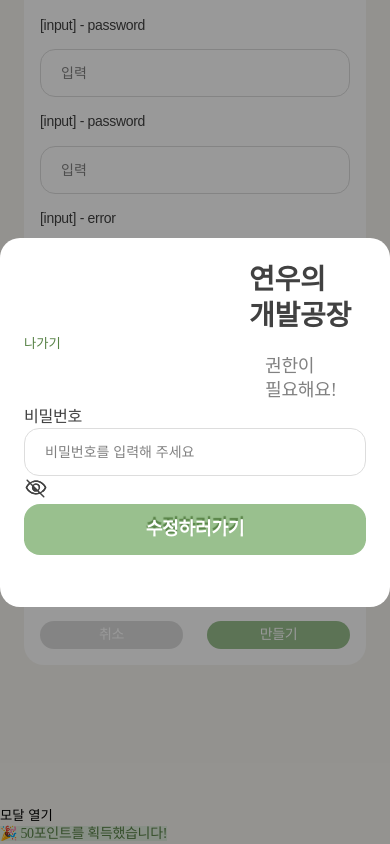
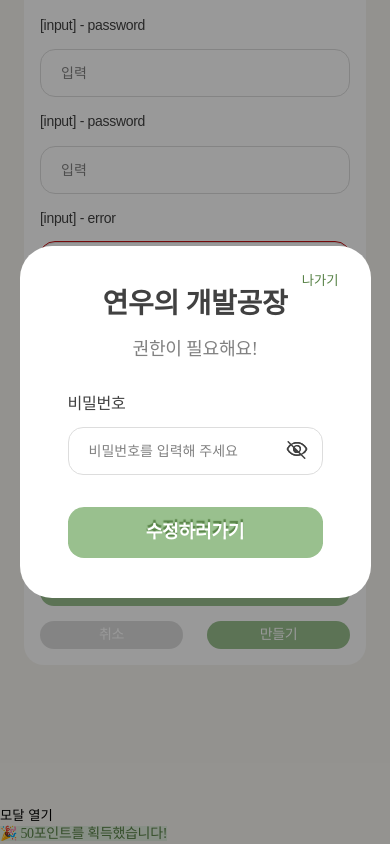
Before and after one commit to team3-forestOfStudy/team3-forest-of-study, a React (Create React App) app in the folder web/: page / in a window 390 px wide. Both pictures are taken after a click on the button "모달 열기". Shown: the part 3739-4583 px from the top of the page. Built offline with nearby package versions, Linux system fonts and the light colour scheme; a web font is replaced by a local one.

Commit message:
[feat] Modal 구현 완료 반응형이랑 세세한 레이아웃 수정 필요

```diff
--- a/web/src/components/PasswordModal.js
+++ b/web/src/components/PasswordModal.js
@@ -1,28 +1,30 @@
 import "../styles/ButtonType01.css";
 import "../styles/PasswordModal.css";
 import React, { useState } from "react";
-import Button01 from "../components/ButtonType01";
 import Modal from "./Modal";
 import { Title } from "../mock/Title.js";
-import eyeInvisible  from "../assets/icons/eyes.svg"
-import  eyeVisible from "../assets/icons/visible.svg"
+import eyeInvisible from "../assets/icons/eyes.svg";
+import eyeVisible from "../assets/icons/visible.svg";
 
-
-const PASSWORD_MIN_LENGTH = 8
+const PASSWORD_MIN_LENGTH = 8;
 
 const message = {
   passwordEmpty: "비밀번호를 입력해주세요",
   passwordShort: `비밀번호를 ${PASSWORD_MIN_LENGTH}자 이상을 입력해 주세요.`,
-}
-
+};
 
 export default function PasswordModal({ onClose }) {
   const [open, setOpen] = useState(false);
-  const [password, setPassword] = useState("")
+  const [password, setPassword] = useState("");
   const [showPassword, setShowPassword] = useState(false);
   const [passwordError, setPasswordError] = useState("");
 
-  const handleCubmit = () => {
+  const handleClose = () => {
+    setOpen(false);
+    if (onClose) onClose();
+  };
+
+  const handleSubmit = () => {
     if (!password) {
       setPasswordError(message.passwordEmpty);
       return;
@@ -33,26 +35,30 @@ export default function PasswordModal({ onClose }) {
       return;
     }
 
-    setPasswordError("∫")
+    setPasswordError("");
     //API호출 함수 첨가 가능
-    //밑에는 모달 닫기만이지만 첨가 가능
-    if (onClose) onClose();
-    setOpen(false)
-  }
+
+    handleClose();
+  };
 
   return (
     <>
-      <button onClick={() => setOpen(true)}>모달 열기</button>
+      <button type="button" onClick={() => setOpen(true)}>
+        모달 열기
+      </button>
 
-      <Modal isOpen={open} onClose={() => setOpen(false)} >
+      <Modal isOpen={open} onClose={() => setOpen(false)}>
         <h1 className="g_sub_text01 title">{Title}</h1>
-        <button className="green_700 exit" onClick={onClose}>
+        <button className="green_700 exit" onClick={handleClose}>
           나가기
         </button>
         <h3 className="g_sub_text03 gray_600 fw_l h3"> 권한이 필요해요!</h3>
 
         <div>
-          <label htmlFor="password" className="g_sub_text05 fw_l">비밀번호</label>
+          <label htmlFor="password" className="g_sub_text05 fw_l">
+            비밀번호
+          </label>
+          <div className="input-wrapper">
             <input
               id="password"
               className="password"
@@ -65,7 +71,7 @@ export default function PasswordModal({ onClose }) {
               type="button"
               className="password-toggle-button"
               aria-label={showPassword ? "비밀번호 숨기기" : "비밀번호 보기"}
-          onClick={() => setPassword((prev) => !prev)}
+              onClick={() => setShowPassword((prev) => !prev)}
             >
               <img
                 className="password-toggle-icon"
@@ -79,11 +85,11 @@ export default function PasswordModal({ onClose }) {
             </button>
           </div>
 
-        <button className="Button01 w100">
+        </div>
+
+        <button className="Button01 w100" type="button" onClick={handleSubmit}>
           <p className="bg_green_300 g_sub_text03 p">수정하러가기</p>
         </button>
-
-
       </Modal>
     </>
   );
--- a/web/src/styles/Modal.css
+++ b/web/src/styles/Modal.css
@@ -12,11 +12,11 @@
 }
 
 .modal-content {
-  background: #fff;
-  padding: 24px;
-  width: 648px;
-  height: 369px;
-  border-radius: 20px;
   position: relative;
-  animation: fadeIn 0.2s ease-in-out;
+  padding: 40px 48px;
+  border-radius: 32px;
+  background: #ffffff;
+  width: 90%;
+  max-width: 540px;
+  margin: 0 auto;
 }
--- a/web/src/styles/PasswordModal.css
+++ b/web/src/styles/PasswordModal.css
@@ -1,31 +1,43 @@
 .title {
-  display: inline-flex;
-  padding-left: 225px;
-  justify-content: flex-end;
-  align-items: center;
-  gap: 107px;
+  text-align: center;
+  margin-bottom: 16px;
 }
 .exit {
-  display: flex;
-  width: 147px;
-  height: 17px;
-  flex-direction: column;
-  justify-content: center;
-  flex-shrink: 0;
+  position: absolute;
+  top: 24px;
+  right: 32px;
+  background: none;
+  border: none;
+  cursor: pointer;
 }
 .h3 {
-  display: inline-flex;
-  padding: 4px 0 4px 241px;
-  justify-content: flex-end;
-  align-items: center;
-  gap: 347px;
+  margin-top: 8px;
+  margin-bottom: 32px;
+  text-align: center;
+}
+.input-wrapper {
+  position: relative;
+  width: 100%;
+  margin-top: 12px;
+  margin-bottom: 32px;
 }
 
 .password {
-  display: inline-flex;
-  flex-direction: column;
-  align-items: flex-start;
-  gap: 16px;
+  width: 100%;
+  padding: 12px 40px 12px 16px;
+  border-radius: 1px solid #ddd;
+  box-sizing: border-box;
+  border-bottom: 10px;
+}
+
+.password-toggle-button {
+  position: absolute;
+  right: 14px;
+  top: 50%;
+  transform: translateY(-50%);
+  border: none;
+  background: transparent;
+  cursor: pointer;
 }
 
 .p {
```
Lines whose indentation alone changed are shown as unchanged.
